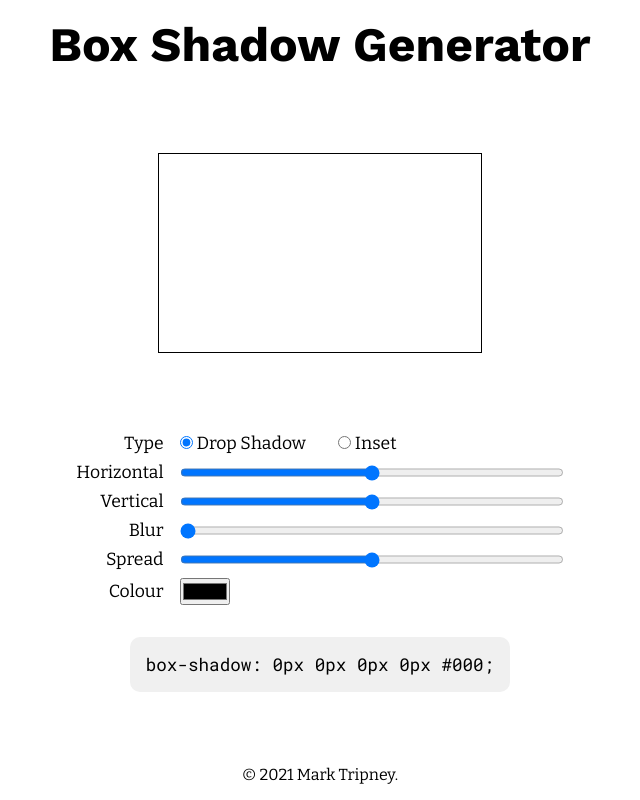
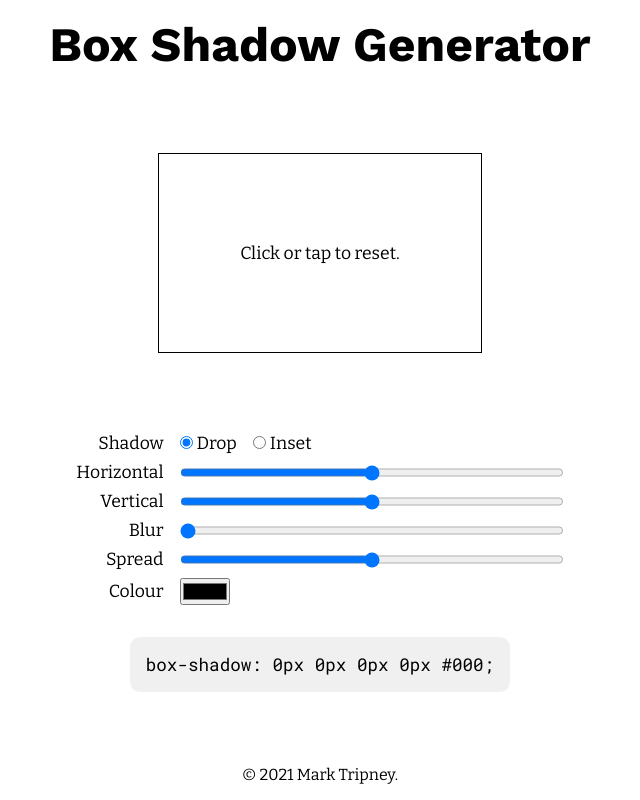
Before and after one commit to mark-tripney/box-shadow-generator, a React (Create React App) app: page / in a window 1280 px wide. Shown: the whole page, without its empty margins (320-960 px from the left). Built offline with nearby package versions, Linux system fonts and the light colour scheme.

Commit message:
Refactor initial state setup; add 'reset' action (click in rectangle)

```diff
--- a/src/App.js
+++ b/src/App.js
@@ -8,41 +8,29 @@ import '@fontsource/bitter/400.css';
 import '@fontsource/roboto-mono/400.css';
 import './style.css';
 
+const initialState = {
+  offsetX: 0,
+  offsetY: 0,
+  blurRadius: 0,
+  spreadRadius: 0,
+  shadowType: 'drop',
+  colour: '#000',
+};
+
 export default function App() {
-  const [offsetX, setOffsetX] = useState(0);
-  const [offsetY, setOffsetY] = useState(0);
-  const [blurRadius, setBlurRadius] = useState(0);
-  const [spreadRadius, setSpreadRadius] = useState(0);
-  const [shadowType, setShadowType] = useState('drop');
-  const [colour, setColour] = useState('#000');
+  const [
+    { offsetX, offsetY, blurRadius, spreadRadius, shadowType, colour },
+    setState,
+  ] = useState(initialState);
 
-  function handleChangeShadowType(e) {
-    setShadowType(e.target.value);
+  function resetState() {
+    setState({ ...initialState });
   }
 
-  function handleChangeOffsetX(e) {
-    setOffsetX(e.target.value);
-  }
-
-  function handleChangeOffsetY(e) {
-    setOffsetY(e.target.value);
-  }
-
-  function handleChangeBlurRadius(e) {
-    setBlurRadius(e.target.value);
-  }
-
-  function handleChangeSpreadRadius(e) {
-    setSpreadRadius(e.target.value);
-  }
-
-  function handleDoubleClick(e) {
-    console.log(e.target.name);
-  }
-
-  function handleChangeColour(e) {
-    setColour(e.target.value);
-  }
+  const onChange = e => {
+    const { name, value } = e.target;
+    setState(prevState => ({ ...prevState, [name]: value }));
+  };
 
   return (
     <>
@@ -57,21 +45,21 @@ export default function App() {
               shadowType === 'inset' ? 'inset' : ''
             } ${offsetX}px ${offsetY}px ${blurRadius}px ${spreadRadius}px ${colour}`,
           }}
+          handleClick={resetState}
         />
         <Form
           shadowType={shadowType}
-          onChangeShadowType={handleChangeShadowType}
+          onChangeShadowType={onChange}
           offsetX={offsetX}
-          onChangeOffsetX={handleChangeOffsetX}
+          onChangeOffsetX={onChange}
           offsetY={offsetY}
-          onChangeOffsetY={handleChangeOffsetY}
+          onChangeOffsetY={onChange}
           blurRadius={blurRadius}
-          onChangeBlurRadius={handleChangeBlurRadius}
+          onChangeBlurRadius={onChange}
           spreadRadius={spreadRadius}
-          onChangeSpreadRadius={handleChangeSpreadRadius}
-          onDoubleClickInput={handleDoubleClick}
+          onChangeSpreadRadius={onChange}
           colour={colour}
-          onChangeColour={handleChangeColour}
+          onChangeColour={onChange}
         />
         <CSSCode
           shadowType={shadowType}
--- a/src/Form.js
+++ b/src/Form.js
@@ -3,23 +3,23 @@ import React from 'react';
 export default function Form(props) {
   return (
     <form className="form--base">
-      <p>Type</p>
+      <p>Shadow</p>
       <div className="radio-group">
         <div>
           <input
             type="radio"
-            name="shadow-type"
+            name="shadowType"
             id="drop"
             value="drop"
             checked={props.shadowType === 'drop'}
             onChange={props.onChangeShadowType}
           />
-          <label htmlFor="drop">Drop Shadow</label>
+          <label htmlFor="drop">Drop</label>
         </div>
         <div>
           <input
             type="radio"
-            name="shadow-type"
+            name="shadowType"
             id="inset"
             value="inset"
             checked={props.shadowType === 'inset'}
@@ -42,7 +42,7 @@ export default function Form(props) {
       <label htmlFor="offset-y">Vertical</label>
       <input
         type="range"
-        name="offset-y"
+        name="offsetY"
         id="offset-y"
         min={-50}
         max={50}
@@ -52,7 +52,7 @@ export default function Form(props) {
       <label htmlFor="blur-radius">Blur</label>
       <input
         type="range"
-        name="blur-radius"
+        name="blurRadius"
         id="blur-radius"
         min={0}
         max={50}
@@ -62,7 +62,7 @@ export default function Form(props) {
       <label htmlFor="spread-radius">Spread</label>
       <input
         type="range"
-        name="spread-radius"
+        name="spreadRadius"
         id="spread-radius"
         min={-50}
         max={50}
@@ -72,7 +72,7 @@ export default function Form(props) {
       <label htmlFor="spread-radius">Colour</label>
       <input
         type="color"
-        name="shadow-colour"
+        name="colour"
         id="shadow-colour"
         minLength={4}
         maxLength={7}
--- a/src/Rectangle.js
+++ b/src/Rectangle.js
@@ -1,5 +1,13 @@
 import React from 'react';
 
 export default function Rectangle(props) {
-  return <div style={props.style} />;
+  return (
+    <div
+      style={props.style}
+      className="rectangle--flex"
+      onClick={props.handleClick}
+    >
+      <p>Click or tap to reset.</p>
+    </div>
+  );
 }
--- a/src/style.css
+++ b/src/style.css
@@ -81,11 +81,21 @@ code {
 
 .radio-group {
   display: flex;
-  gap: 2rem;
+  gap: 1rem;
 }
 
 .radio-group label {
   margin-left: 0.25rem;
+}
+
+/****************************************
+Rectangle
+****************************************/
+
+.rectangle--flex {
+  display: flex;
+  justify-content: center;
+  align-items: center;
 }
 
 /****************************************
```
